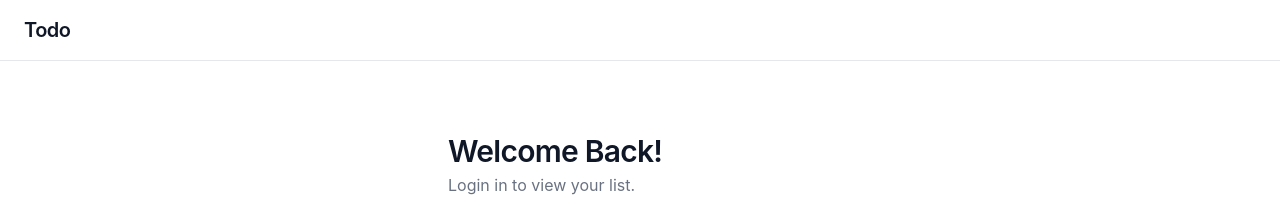
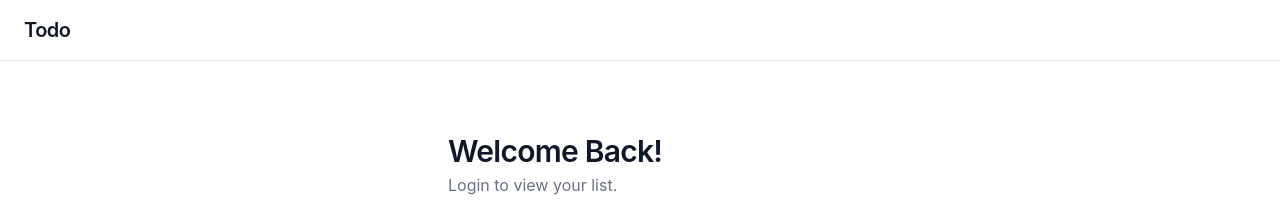
Before and after one commit to gajendra-sharma-dev/Full-Stack-Todoapplication, a React app in the folder frontend/: page /login in a window 1280 px wide. Shown: the top 219 px of the page. Built offline with nearby package versions, Linux system fonts and the light colour scheme; the HTML template or start-up script is replaced by a standard one.

Commit message:
Update Login.jsx

```diff
--- a/frontend/src/layout/Login.jsx
+++ b/frontend/src/layout/Login.jsx
@@ -30,7 +30,7 @@ export default function Login() {
       <h1 className="text-3xl font-semibold tracking-tight text-gray-900">
         Welcome Back!
       </h1>
-      <p className="text-gray-500 mt-1 mb-6">Login in to view your list.</p>
+      <p className="text-gray-500 mt-1 mb-6">Login to view your list.</p>
 
       <form onSubmit={submit} className="bg-white border border-gray-200 rounded-lg p-5 flex flex-col gap-3">
         {/* backend login me name, email aur password teeno maangta hai */}
```
